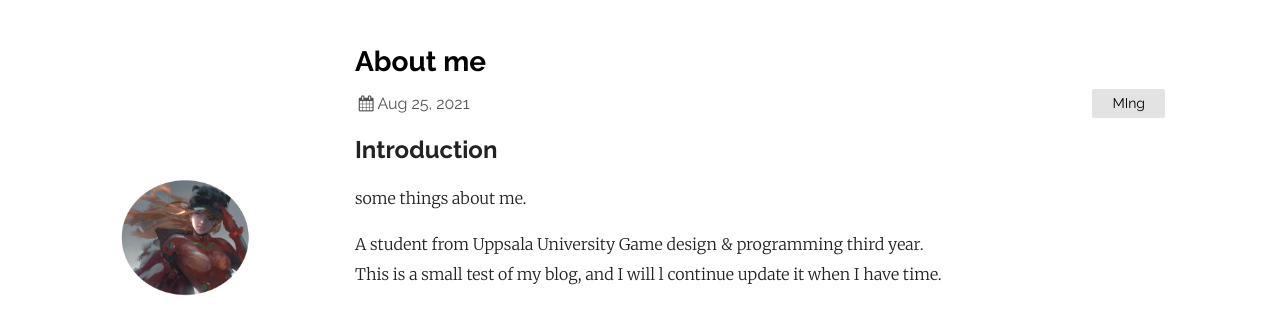
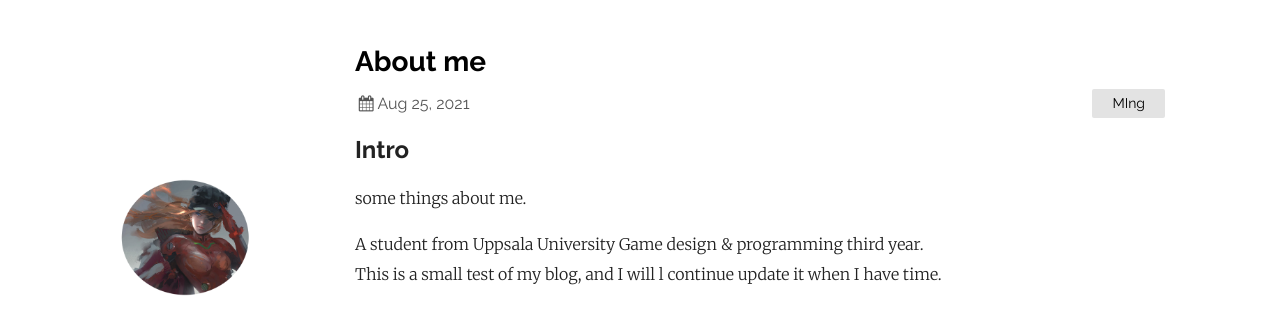
Before and after one commit to Jmingxiao/Jmingxiao.GitHub.io, a Jekyll site: the page built from _posts/2021-08-25-Introduction.markdown, in a window 1280 px wide. Shown: the top 311 px of the page. Built offline with Jekyll 4.4.1, drawn with Linux system fonts in a browser that asks for light colours.

Commit message:
Revert "Some fixed post stuff"
This reverts commit 370b386fb4fd9658c794b6976d7d9f4e01c005c8.

```diff
--- a/_posts/2021-08-25-Introduction.markdown
+++ b/_posts/2021-08-25-Introduction.markdown
@@ -4,9 +4,7 @@ title:  "About me"
 date:   2021-08-25 16:16:00 +0800
 categories: MIng
 ---
-
-
-## Introduction
+## Intro
 some things about me.
 
 A student from Uppsala University Game design & programming third year.
```
